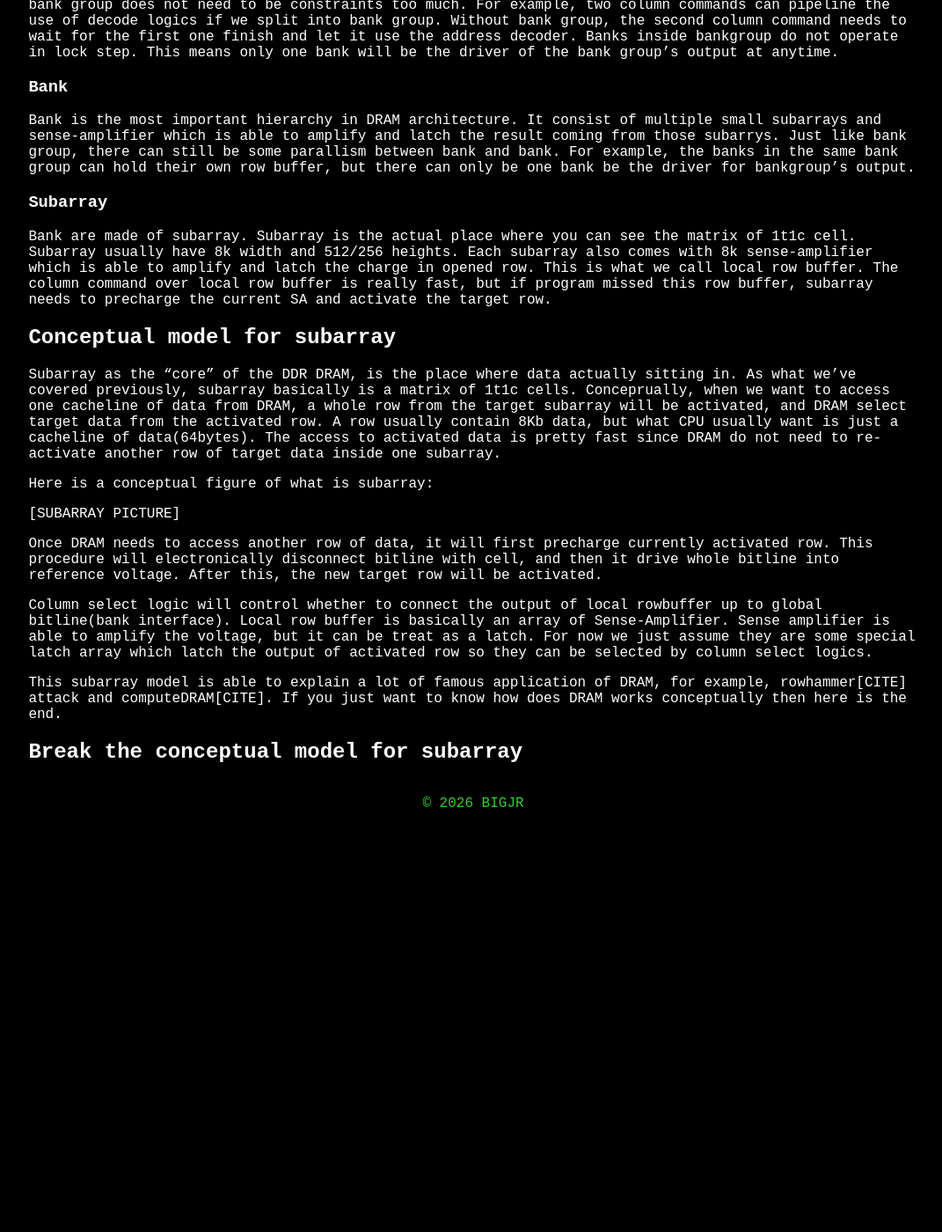
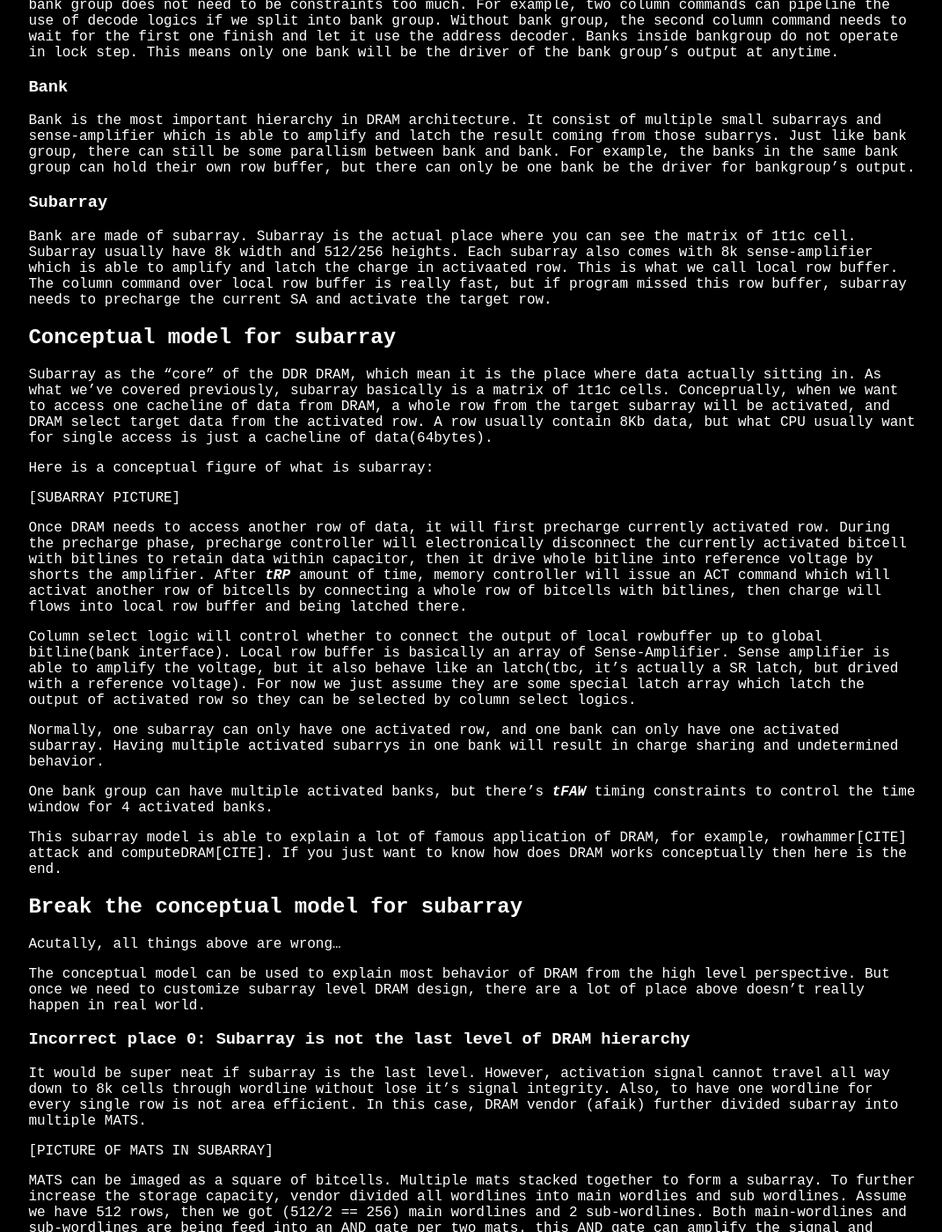
Before and after one commit to bigjr-mkkong/bigjr-mkkong.github.io, a Jekyll site: the page built from _posts/2026-02-10-DDR-memory-explained.md, in a window 1280 px wide and 1400 px high, scrolled down 5901 px. Shown: the whole window at 88% size, without its empty margins (102-1173 px from the left). Built offline with Jekyll 4.4.1, drawn with Linux system fonts in a browser that asks for light colours; before the commit the page ends 6839 px from its top, so only the background shows below that; some of the changed text lies outside the part shown.

Commit message:
Add new chapter

```diff
--- a/_posts/2026-02-10-DDR-memory-explained.md
+++ b/_posts/2026-02-10-DDR-memory-explained.md
@@ -177,22 +177,72 @@
 Bank is the most important hierarchy in DRAM architecture. It consist of multiple small subarrays and sense-amplifier which is able to amplify and latch the result coming from those subarrys. Just like bank group, there can still be some parallism between bank and bank. For example, the banks in the same bank group can hold their own row buffer, but there can only be one bank be the driver for bankgroup's output.
 
 ### Subarray
-Bank are made of subarray. Subarray is the actual place where you can see the matrix of 1t1c cell. Subarray usually have 8k width and 512/256 heights. Each subarray also comes with 8k sense-amplifier which is able to amplify and latch the charge in opened row. This is what we call local row buffer. The column command over local row buffer is really fast, but if program missed this row buffer, subarray needs to precharge the current SA and activate the target row.
+Bank are made of subarray. Subarray is the actual place where you can see the matrix of 1t1c cell. Subarray usually have 8k width and 512/256 heights. Each subarray also comes with 8k sense-amplifier which is able to amplify and latch the charge in activaated row. This is what we call local row buffer. The column command over local row buffer is really fast, but if program missed this row buffer, subarray needs to precharge the current SA and activate the target row.
 
 
 ## Conceptual model for subarray
 
-Subarray as the "core" of the DDR DRAM, is the place where data actually sitting in. As what we've covered previously, subarray basically is a matrix of 1t1c cells. Conceprually, when we want to access one cacheline of data from DRAM, a whole row from the target subarray will be activated, and DRAM select target data from the activated row. A row usually contain 8Kb data, but what CPU usually want is just a cacheline of data(64bytes). The access to activated data is pretty fast since DRAM do not need to re-activate another row of target data inside one subarray.
+Subarray as the "core" of the DDR DRAM, which mean it is the place where data actually sitting in. As what we've covered previously, subarray basically is a matrix of 1t1c cells. Conceprually, when we want to access one cacheline of data from DRAM, a whole row from the target subarray will be activated, and DRAM select target data from the activated row. A row usually contain 8Kb data, but what CPU usually want for single access is just a cacheline of data(64bytes).
 
 Here is a conceptual figure of what is subarray:
 
 [SUBARRAY PICTURE]
 
-Once DRAM needs to access another row of data, it will first precharge currently activated row. This procedure will electronically disconnect bitline with cell, and then it drive whole bitline into reference voltage. After this, the new target row will be activated.
+Once DRAM needs to access another row of data, it will first precharge currently activated row. During the precharge phase, precharge controller will electronically disconnect the currently activated bitcell with bitlines to retain data within capacitor, then it drive whole bitline into reference voltage by shorts the amplifier. After ***tRP*** amount of time, memory controller will issue an ACT command which will activat another row of bitcells by connecting a whole row of bitcells with bitlines, then charge will flows into local row buffer and being latched there.
 
-Column select logic will control whether to connect the output of local rowbuffer up to global bitline(bank interface). Local row buffer is basically an array of Sense-Amplifier. Sense amplifier is able to amplify the voltage, but it can be treat as a latch. For now we just assume they are some special latch array which latch the output of activated row so they can be selected by column select logics.
+Column select logic will control whether to connect the output of local rowbuffer up to global bitline(bank interface). Local row buffer is basically an array of Sense-Amplifier. Sense amplifier is able to amplify the voltage, but it also behave like an latch(tbc, it's actually a SR latch, but drived with a reference voltage). For now we just assume they are some special latch array which latch the output of activated row so they can be selected by column select logics.
+
+Normally, one subarray can only have one activated row, and one bank can only have one activated subarray. Having multiple activated subarrys in one bank will result in charge sharing and undetermined behavior.
+
+One bank group can have multiple activated banks, but there's ***tFAW*** timing constraints to control the time window for 4 activated banks.
 
 This subarray model is able to explain a lot of famous application of DRAM, for example, rowhammer[CITE] attack and computeDRAM[CITE]. If you just want to know how does DRAM works conceptually then here is the end.
 
+## Break the conceptual model for subarray
 
-## Break the conceptual model for subarray
+Acutally, all things above are wrong...
+
+The conceptual model can be used to explain most behavior of DRAM from the high level perspective. But once we need to customize subarray level DRAM design, there are a lot of place above doesn't really happen in real world.
+
+### Incorrect place 0: Subarray is not the last level of DRAM hierarchy
+It would be super neat if subarray is the last level. However, activation signal cannot travel all way down to 8k cells through wordline without lose it's signal integrity. Also, to have one wordline for every single row is not area efficient. In this case, DRAM vendor (afaik) further divided subarray into multiple MATS.
+
+[PICTURE OF MATS IN SUBARRAY]
+
+MATS can be imaged as a square of bitcells. Multiple mats stacked together to form a subarray. To further increase the storage capacity, vendor divided all wordlines into main wordlies and sub wordlines. Assume we have 512 rows, then we got (512/2 == 256) main wordlines and 2 sub-wordlines. Both main-wordlines and sub-wordlines are being feed into an AND gate per two mats. this AND gate can amplify the signal and drive the target rows when it's being selected by both main wordline and sub wordline.
+
+[PICTURE OF MAIN/SUB-WORDLINES]
+
+The implication behind this observation is, we cannot have fine-grain control of the row activation even if we hacked into subarray. For example, assume we only have 4 rows: 0, 1, 2, 3, and we have 4 wordlines: one for 0, 1, and one for 2, 3. Plus we also have 2 sub-wordline to select between main wordline. There is no way to activate row 0 and row 3 without activate row 2. Here is a picture to demonstrate this scenario:
+
+[PICTURE OF ACT CONFLICTION]
+
+A lot of DRAM design proposal assume fine-grain activation. Tbf they are all valid idea. The only problem is they also need to work on the special data placement inside DRAM to address this issue.
+
+### Incorrect place 1: Subarray row buffer(Sense amplifier) is being shared by adjacent subarray
+
+In previous description, each subarray has its own local row buffer. However, due to the needs of DRAM capacitor, having independent local row buffer for each subarray is not area effiicent. In this case, in open-bitline architecture(most wildly used DRAM architecture today), vendor choose to put half of the row buffer in one side of subarray and let adjacent subarray share it. The layout looks like this:
+
+[PICTURE OF SA SHARING]
+
+Another reason why split in this way is, sense amplifier needs to have a Vref to amplify the small pertubation. DRAM will use the idle(precharged) bitline from the adjacent subarray as the input of reference voltage. In this case, if one subarray is holding activated data, two adjacent subarray will lost half of its bandwidth. Here is an picture to illustrate this scenario:
+
+[PICTURE OF ONE ACTIVATED SUBARRAY AND TWO IDLE NEIGHBOR]
+
+This limination will constraints all the proposal mentioned about fine-grain subarray control. Same as Incorrect 0, they need to be clear on data placement.
+
+### Incorrect place 2: GIO is smaller than what present in picture
+
+GIO is the place where subarray's column selection logic output its result. It's being depicted as a bus to connect multiple subarray together, and sometime people think it's gonna be super cool to directly communicate through this bus. However, the bank interface is really small and due to the needs of storage capacity(Again???), this bus is really small. If we want to communicate within this narrow bus, each chunk of data needs to be sent out and latched at bank level amplifier. Then you can activate the target subarray's row and choose the correct place to write to. This procedure takes a long time and doesn't utilize the high bandwidth provided by subarray at all:
+
+[PICTURE OF NARROW GIO]
+
+If we really want in-bank communication, we need to add extra hardware to do this. LISA[CITE] is a good example, but it has more hidden constraints we'll cover later.
+
+---
+We can see, subarray level design should be carried out in cautions. We can have all crazy designs, but we need to be careful on these hidden constraints and clarify our assmption.
+
+This is not even a full list of constraints. More constraints will be reveal in future chapters when we talked about transistor level design and reverse-engineering of today(2026)'s commercial DDR DRAM.
+
+
+## Sense Amplifier
```
Also changed, not shown: other parts of _posts/2026-02-10-DDR-memory-explained.md (+1 -1 lines).
